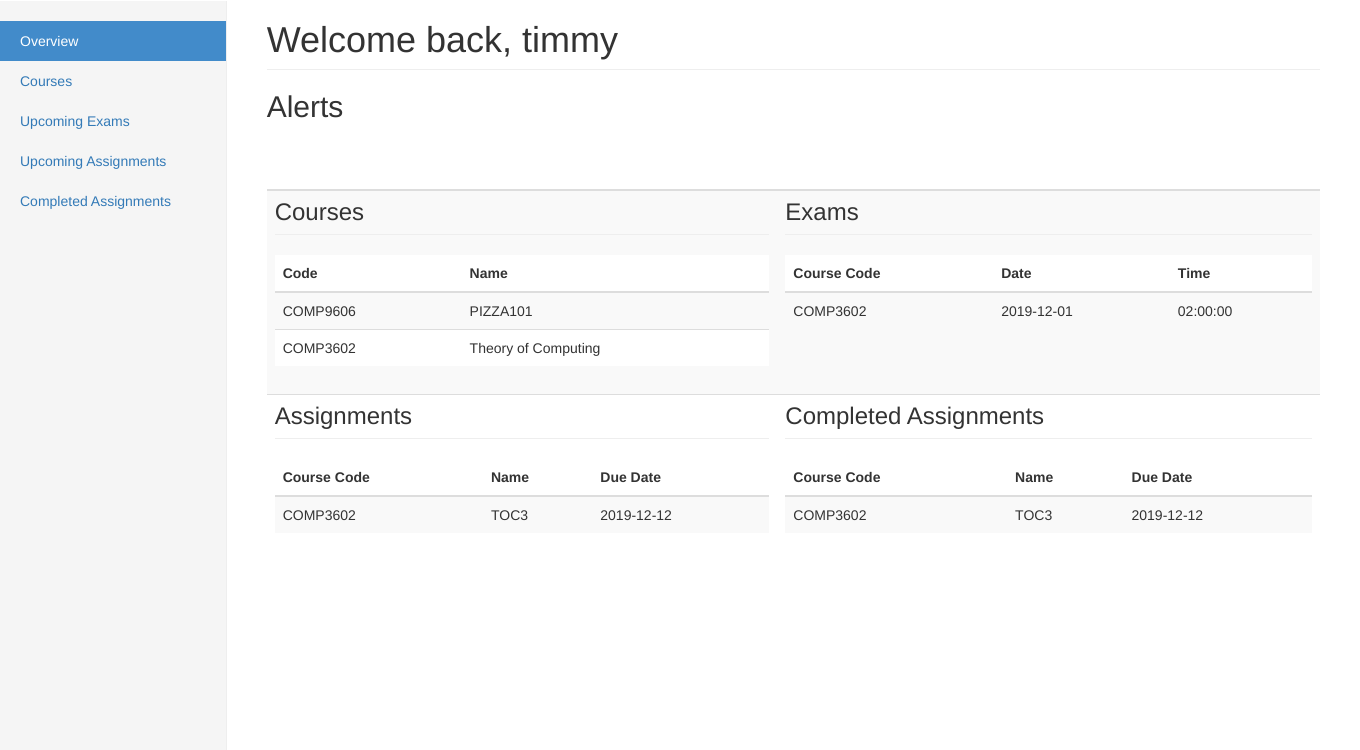
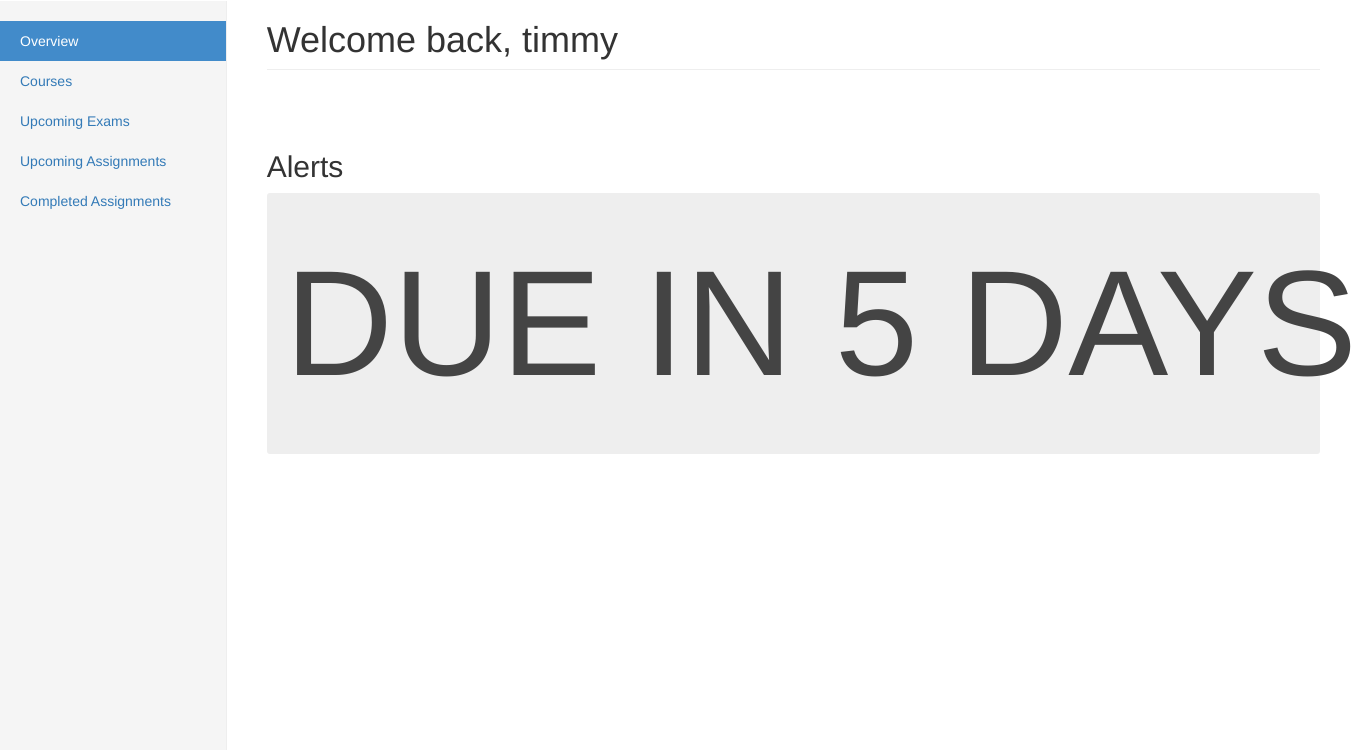
Before and after one commit to Totally-Random-Productions/COMP3613Project-2019, a Flask app: page /dashboard in a window 1360 px wide. Shown: the part 50-800 px from the top of the page. Run offline with Flask 2, Linux system fonts and the light colour scheme; a user stored in the database is signed in; data comes from the database, SQL or seed files in the repository; both versions use the stored data as it was after the commit; some libraries are stand-ins or nearby versions.

Commit message:
ADDED ALERTS
added alerts feature w/o 'complete' functionality.

```diff
--- a/priorityU/routes.py
+++ b/priorityU/routes.py
@@ -5,7 +5,10 @@
 from priorityU import app, db, login_manager
 from priorityU.models.models import User, Tasks, Courses, Assignment, Exam
 from priorityU.models.forms import LoginForm, RegisterForm, NewCourseForm, NewExamForm, NewAssignmentForm
-import datetime
+from datetime import date
+from datetime import time
+from datetime import datetime, timedelta
+
 
 '''
 Jerrel
@@ -13,6 +16,7 @@
 would correspond to the forms that serve those routes. Jinja2 templates in html edited to accompany these
 changes and has rendered addCourses, addExams, addAssignments etc. superfluous
 '''
+
 
 
 @login_manager.user_loader
@@ -57,8 +61,16 @@
     user_courses = Courses.query.filter_by(user_id=current_user.get_id()).order_by(Courses.course_code.desc()).all()
     user_exams = Exam.query.filter_by(user_id=current_user.get_id()).order_by(Exam.date.asc()).all()
     user_asgs = Assignment.query.filter_by(user_id=current_user.get_id()).order_by(Assignment.due_date.asc()).all()
+    #filter_after = datetime.now() - timedelta(days=5)
+    today = datetime.today()
+    alert_date = today + timedelta(days=5)
+    #asg_alerts = Assignment.query.filter(Assignment.due_date <= filter_after).all()
+    asg_alerts = Assignment.query.filter(Assignment.due_date >= alert_date).all()
+    exam_alerts = Exam.query.filter(Assignment.due_date >= alert_date).all()
+    num_tasks = len(asg_alerts) + len(exam_alerts)
+
     return render_template('dashboard.html', name=current_user.username, courses=user_courses, exams=user_exams,
-                           assignments=user_asgs)
+                           assignments=user_asgs,asg_alerts=asg_alerts, exam_alerts=exam_alerts,num_tasks=num_tasks)
 
 
 @app.route('/dashboard/courses')
@@ -119,14 +131,13 @@
     db.session.commit()
     return redirect(url_for('exams'))
 
-
 @app.route('/dashboard/exams/add', methods=['GET', 'POST'])
 @login_required
 def addExam():
     form = NewExamForm()
     if form.validate_on_submit():  # Needs too check if course exists first
         exam = Exam(course_code=form.course_code.data,exam_name=form.exam_name.data, weighting=form.weighting.data,
-                    date=form.date.data, time=form.time.data, duration=form.duration.data,
+                    date=form.date.data, time=form.time.data, duration=form.duration.data, location=form.location.data,
                     user_id=current_user.get_id())
         db.session.add(exam)
         db.session.commit()
--- a/priorityU/static/dashboard.css
+++ b/priorityU/static/dashboard.css
@@ -92,6 +92,29 @@
  .t{
    text-align: left;
  }
+
+.collapsible
+{
+  background-color: #eee;
+  color: #444;
+  padding: 18px;
+  width: 100%;
+  border: none;
+  text-align: left;
+  outline: none;
+  font-size: 150px;
+}
+
+.active, .collapsible:hover{
+  background-color: #ccc;
+}
+.content{
+  padding: 0 18px;
+  display: none;
+  overflow: hidden;
+  background-color: #f1f1f1;
+}
+
 .placeholders {
   margin-bottom: 30px;
   text-align: left;
--- a/priorityU/templates/assignments.html
+++ b/priorityU/templates/assignments.html
@@ -11,6 +11,8 @@
 {{super()}}
 <link rel="stylesheet" href="{{url_for('.static', filename='dashboard.css')}}">
 {% endblock %}
+
+
 
 {% block content %}
     <nav class="navbar navbar-inverse navbar-fixed-top">
--- a/priorityU/templates/dashboard.html
+++ b/priorityU/templates/dashboard.html
@@ -10,6 +10,8 @@
 {{super()}}
 <link rel="stylesheet" href="{{url_for('.static', filename='dashboard.css')}}">
 {% endblock %}
+
+<script type="text/javascript" src="{{url_for('.static', filename='js.js')}}"></script>
 
 {% block content %}
     <nav class="navbar navbar-inverse navbar-fixed-top">
@@ -50,9 +52,35 @@
         </div>
         <div class="col-sm-9 col-sm-offset-3 col-md-10 col-md-offset-2 main">
           <h1 class="page-header">Welcome back, {{ name }}</h1>
+        </div>
+        <div class="col-sm-9 col-sm-offset-3 col-md-10 col-md-offset-2 main">
           <h2>Alerts</h2>
+          {% if num_tasks > 0 %}
+          <button data-toggle="collapse" data-target="#alert" class="collapsible btn btn-danger btn-sm"> DUE IN 5 DAYS</button>
+          <div id="alert" class="collapse">
+            <div class="row">
+              <div class="col-xs-12">
+                  <ul>
+                    {% if asg_alerts %}
+                    {% for asg in asg_alerts %}
+                    <li>[Assignment] {{asg.asg_name}} for {{asg.course_code}} at {{asg.due_time}}</li>
+                    {% endfor %}
+                    {% endif %}
+                    {% if exam_alerts %}
+                    {% for exam in exam_alerts %}
+                    <li>[Examination]{{exam.exam_name}} for {{exam.course_code}} at {{exam.location}}</li>
+                    {% endfor %}
+                    {% endif %}
+                  </ul>
+              </div>
+            {% else %}
+            <p class="success"> No major task due soon </p>
+            </div>
+          </div>
+          {% endif %}
+        </div>
+
           <!-- REMINDERS BASED ON PRIORITY FIGURES-->
-        </div>
       <div class="col-sm-9 col-sm-offset-3 col-md-10 col-md-offset-2 main">
            <table class="table table-striped table-hover">
             <!--Dominic Smart 18/11 - Start of code for printing courses-->
```
Also changed, not shown: priorityU/priorityU.db.
